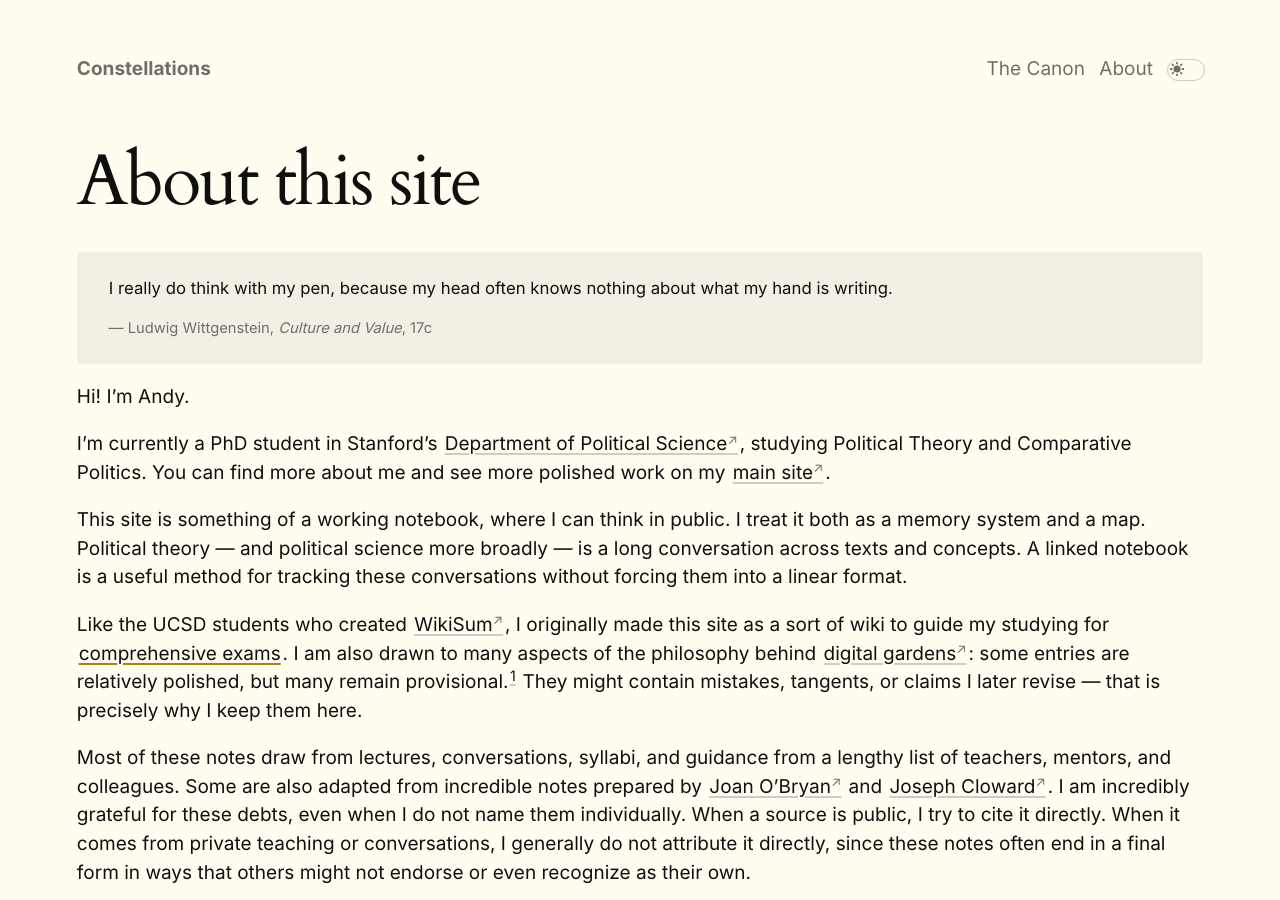
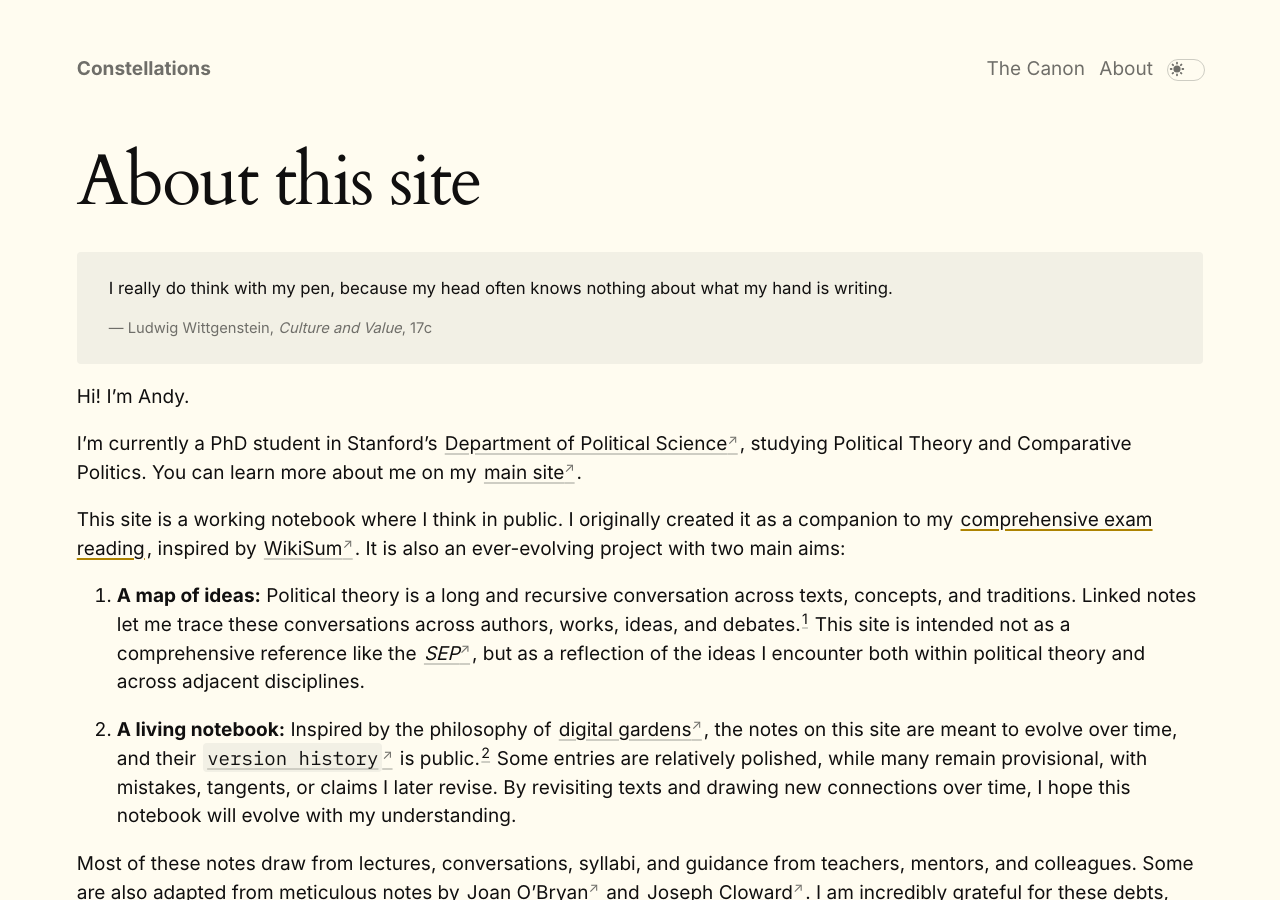
Before and after one commit to andyzwang/notes, a Jekyll site: the page built from _pages/about.md, in a window 1280 px wide and 900 px high. Built offline with Jekyll 4.4.1, drawn with Linux system fonts in a browser that asks for light colours; some of the changed text lies outside the part shown.

Commit message:
New wording on about apge

```diff
--- a/_pages/about.md
+++ b/_pages/about.md
@@ -16,27 +16,33 @@ permalink: /about/
 
 Hi! I'm Andy.
 
-I'm currently a PhD student in Stanford's [Department of Political Science](https://politicalscience.stanford.edu/people/andy-wang), studying Political Theory and Comparative Politics. You can find more about me and see more polished work on my [main site](https://andyzwang.com).
+I'm currently a PhD student in Stanford's [Department of Political Science](https://politicalscience.stanford.edu/people/andy-wang), studying Political Theory and Comparative Politics. You can learn more about me on my [main site](https://andyzwang.com).
 
-This site is something of a working notebook, where I can think in public. I treat it both as a memory system and a map. Political theory — and political science more broadly — is a long conversation across texts and concepts. A linked notebook is a useful method for tracking these conversations without forcing them into a linear format.
+This site is a working notebook where I think in public. I originally created it as a companion to my [[the-canon|comprehensive exam reading]], inspired by [WikiSum](https://adambrown.info/p/notes). It is also an ever-evolving project with two main aims:
 
-Like the UCSD students who created [WikiSum](https://adambrown.info/p/notes), I originally made this site as a sort of wiki to guide my studying for [[the-canon|comprehensive exams]]. I am also drawn to many aspects of the philosophy behind [digital gardens](https://maggieappleton.com/garden-history): some entries are relatively polished, but many remain provisional.[^1] They might contain mistakes, tangents, or claims I later revise — that is precisely why I keep them here.
+1. **A map of ideas:** Political theory is a long and recursive conversation across texts, concepts, and traditions. Linked notes let me trace these conversations across authors, works, ideas, and debates.[^1] This site is intended not as a comprehensive reference like the [*SEP*](https://plato.stanford.edu/), but as a reflection of the ideas I encounter both within political theory and across adjacent disciplines.
 
-Most of these notes draw from lectures, conversations, syllabi, and guidance from a lengthy list of teachers, mentors, and colleagues. Some are also adapted from incredible notes prepared by [Joan O'Bryan](https://joanobryan.com/) and [Joseph Cloward](https://josephcloward.com/). I am incredibly grateful for these debts, even when I do not name them individually. When a source is public, I try to cite it directly. When it comes from private teaching or conversations, I generally do not attribute it directly, since these notes often end in a final form in ways that others might not endorse or even recognize as their own.
+2. **A living notebook:** Inspired by the philosophy of [digital gardens](https://maggieappleton.com/garden-history), the notes on this site are meant to evolve over time, and their [`version history`](https://github.com/andyzwang/notes) is public.[^2] Some entries are relatively polished, while many  remain provisional, with mistakes, tangents, or claims I later revise. By revisiting texts and drawing new connections over time, I hope this notebook will evolve with my understanding.
+
+Most of these notes draw from lectures, conversations, syllabi, and guidance from teachers, mentors, and colleagues. Some are also adapted from meticulous notes by [Joan O'Bryan](https://joanobryan.com/) and [Joseph Cloward](https://josephcloward.com/). I am incredibly grateful for these debts, even when I do not name them individually.[^3]
 
 If anything on this site was helpful to you, or if you just want to chat, please reach out at `hi [at] andyzwang [dot] com`.
 
 ## Colophon
 
-Individual Markdown notes for this site are first written offline in [Obsidian](https://obsidian.md/), while backend editing is done in [Pulsar](https://pulsar-edit.dev/). The site is compiled with [Jekyll](https://jekyllrb.com/) and adapted from Maxime Vaillancourt's [digital garden template](https://github.com/maximevaillancourt/digital-garden-jekyll-template). Its colors are based on Steph Ango's beautiful [Flexoki](https://stephango.com/flexoki) palette. The body text is set in Inter, headings in Cardo, and code in IBM Plex Mono. Source code and version history for this site are available in its [GitHub repo](https://github.com/andyzwang/notes).
+Markdown notes for this site are first written offline in [Obsidian](https://obsidian.md/), while backend editing is done in [Pulsar](https://pulsar-edit.dev/). The site is compiled with [Jekyll](https://jekyllrb.com/) and adapted from Maxime Vaillancourt's terrific [digital garden template](https://github.com/maximevaillancourt/digital-garden-jekyll-template). Its colors are based on Steph Ango's beautiful [Flexoki](https://stephango.com/flexoki) palette. The body text is set in Inter, headings in Cardo, and code in IBM Plex Mono. All citations are [Chicago Style](https://www.chicagomanualofstyle.org/home.html). Source code and full version history are available on [GitHub](https://github.com/andyzwang/notes).
 
-Except where otherwise noted, my writing on this site is licensed under <a class = "external-link" href = "https://creativecommons.org/licenses/by/4.0/">CC BY 4.0</a>. You may share, quote, and adapt it with attribution. This is a working notebook — accordingly, I am not responsible for errors of fact, interpretation, or judgment that follow from trusting what I have written here. Typos are also to be expected.
+Except where otherwise noted, my writing on this site is licensed under <a class = "external-link" href = "https://creativecommons.org/licenses/by/4.0/">CC BY 4.0</a>. You may share, quote, and adapt it with attribution. This is a working notebook, so I can't promise that everything here is free of errors of fact, interpretation, or judgment. Typos, too, are to be expected.
 
-Built with love in Palo Alto — a place that sometimes, as Hannah Arendt writes, can be "an ultra-modern prison for the rehabilitation of ultra-modern criminals."[^2]
+Built with love in Palo Alto — a place that sometimes, as Hannah Arendt writes, can be "an ultra-modern prison for the rehabilitation of ultra-modern criminals."[^4]
 
 <hr>
 
 ## Footnotes
+[^1]: Early experiments with this form include the [Zettelkasten method](https://zettelkasten.de/introduction/), while graduate students of all disciplines (me too!) have loved [Obsidian](https://obsidian.md/).
 
-[^1]: See, for example, Vivian Qu's [excellent writing](https://vivqu.com/blog/2020/10/18/digital-gardens/) that is skeptical of digital gardens, which contains many arguments I also find quite compelling. At the very least, I concede that this site is no less "performative" than the rest of my digital content.
-[^2]: Letter from Hannah Arendt to Heinrich Blücher, 27 Feb. 1955. As found in *Within Four Walls: The Correspondence between Hannah Arendt and Heinrich Blücher 1936-1968.* 1st U.S. ed. Edited by Lotte Köhler. Hartcourt, 2000.
+[^2]: See, for example, Vivian Qu's [skepticism of digital gardens](https://vivqu.com/blog/2020/10/18/digital-gardens/), which contains many arguments I also find quite compelling. At the very least, I will concede that this site is no less "performative" than the rest of my digital content.
+
+[^3]: When a source is public, I try to cite it directly. When it comes from private teaching or conversations, I generally do not attribute it directly, since these notes often take on a final form that others might not endorse or even recognize as their own.
+
+[^4]: Letter from Hannah Arendt to Heinrich Blücher, 27 Feb. 1955. As found in *Within Four Walls: The Correspondence between Hannah Arendt and Heinrich Blücher 1936-1968.* 1st U.S. ed. Edited by Lotte Köhler. Hartcourt, 2000.
```
Also changed, not shown: _notes/Ancient Political Thought.md (+1 -1 lines), _pages/the-canon.md (+10 -2 lines).
